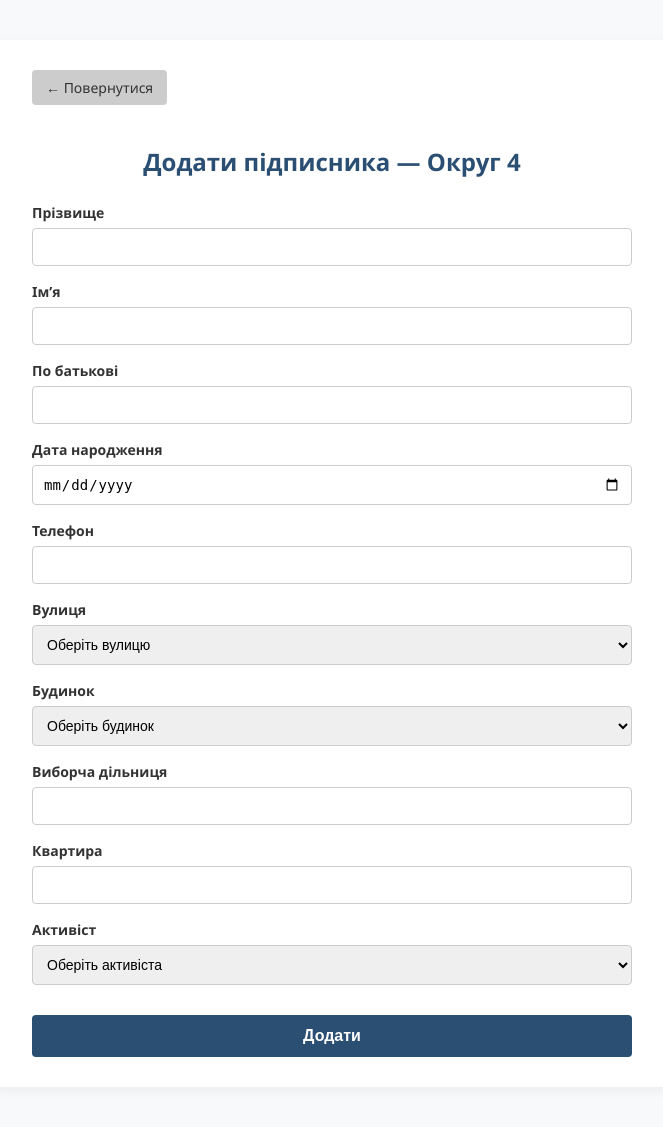
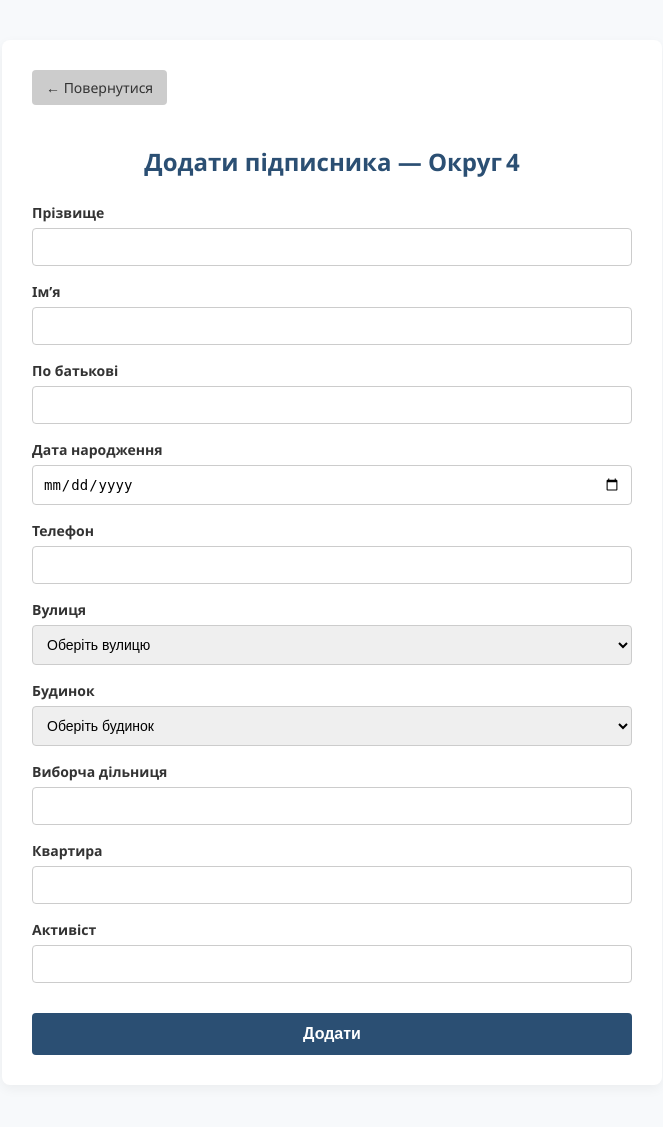
Before and after one commit to Aliina-ai/flask-db, a Flask app: page /regions4/add in a window 1280 px wide. Shown: the whole page, without its empty margins (308-971 px from the left). After the commit the page ends 1055 px from the top, so only its background shows below. Run offline with Flask 3, Linux system fonts and the light colour scheme; the visitor is signed in with stand-in values (Sample User, id 1); data that the repository does not hold is empty; parts of the project's set-up code (start-up, migrations or seed data) failed here and were passed over.

Commit message:
Update add_region4.html

```diff
--- a/templates/add_region4.html
+++ b/templates/add_region4.html
@@ -2,35 +2,49 @@
 <html lang="uk">
 <head>
   <meta charset="UTF-8">
-  <title>Додати підписника — Округ 4</title>
+  <title>Додати підписника — Округ 4</title>
   <style>
     body {
       font-family: 'Segoe UI', sans-serif;
-      background-color: #f7f9fb;
+      background: #f7f9fb;
+      padding: 40px;
       margin: 0;
-      padding: 40px;
     }
-    .wrapper {
+
+    .container {
       max-width: 600px;
       margin: auto;
-      background-color: #ffffff;
-      padding: 30px 40px;
+      background: #fff;
+      padding: 30px;
       border-radius: 8px;
       box-shadow: 0 4px 12px rgba(0, 0, 0, 0.05);
     }
+
     h2 {
       color: #2b4f73;
       text-align: center;
       margin-bottom: 25px;
     }
+
+    .back {
+      display: inline-block;
+      margin-bottom: 20px;
+      color: #2b4f73;
+      text-decoration: none;
+      font-size: 14px;
+    }
+
     label {
       display: block;
       margin-top: 16px;
+      font-size: 14px;
       font-weight: 600;
-      font-size: 14px;
       color: #333;
     }
-    input[type="text"], input[type="date"], select {
+
+    input[type="text"],
+    input[type="date"],
+    select {
       width: 100%;
       padding: 10px;
       margin-top: 6px;
@@ -39,40 +53,44 @@
       border-radius: 4px;
       box-sizing: border-box;
     }
+
     button {
       width: 100%;
       margin-top: 30px;
       padding: 12px;
-      background-color: #2b4f73;
-      color: white;
+      background: #2b4f73;
+      color: #fff;
       border: none;
       border-radius: 4px;
       font-size: 16px;
       font-weight: bold;
       cursor: pointer;
-      transition: background-color 0.2s ease;
+      transition: background-color 0.3s ease;
     }
-    button:hover {
-      background-color: #1f3e5a;
-    }
+
     .back {
       display: inline-block;
       margin-bottom: 20px;
       padding: 8px 14px;
-      background-color: #ccc;
+      background: #ccc;
       color: #333;
       text-decoration: none;
       border-radius: 4px;
       font-size: 14px;
+      transition: background-color 0.3s ease;
+    }
+
+    button:hover {
+      background: #1f3e5a;
     }
   </style>
 </head>
 <body>
-  <div class="wrapper">
+  <div class="container">
     <a href="{{ url_for('region4') }}" class="back">← Повернутися</a>
-    <h2>Додати підписника — Округ 4</h2>
+    <h2>Додати підписника — Округ 4</h2>
 
-    <form method="POST" action="{{ url_for('add_region4') }}">
+    <form method="POST">
       <label>Прізвище</label>
       <input type="text" name="last_name" required>
 
@@ -102,25 +120,27 @@
       </select>
 
       <label>Виборча дільниця</label>
-      <input type="text" name="district" id="district" readonly>
+      <input type="text" id="district" name="district" readonly>
 
       <label>Квартира</label>
       <input type="text" name="apartment">
 
-      <label>Активіст</label>
-      <select name="activist" required>
-        <option value="">Оберіть активіста</option>
-        {% for a in activists %}
-          <option value="{{ a.name }}">{{ a.name }}</option>
-        {% endfor %}
-      </select>
+      <div class="form-group">
+        <label>Активіст</label>
+        <input type="text" name="activist" list="activist-options" required>
+        <datalist id="activist-options">
+          {% for a in activists %}
+            <option value="{{ a.name }}">
+          {% endfor %}
+        </datalist>
+      </div>
 
       <button type="submit">Додати</button>
     </form>
   </div>
 
   <script>
-    const addressData = {{ address_data_json|safe }};
+    const addressData = {{ address_data_json | safe }};
 
     function updateBuildings() {
       const street = document.getElementById("street").value;
@@ -131,21 +151,24 @@
       districtInput.value = "";
 
       if (addressData[street]) {
-        addressData[street].buildings.forEach(function(building) {
-          const option = document.createElement("option");
-          option.value = building;
-          option.text = building;
-          buildingSelect.add(option);
+        Object.keys(addressData[street].buildings).forEach(b => {
+          const opt = document.createElement("option");
+          opt.value = b;
+          opt.textContent = b;
+          buildingSelect.appendChild(opt);
         });
       }
     }
 
     function updateDistrict() {
       const street = document.getElementById("street").value;
+      const building = document.getElementById("building").value;
       const districtInput = document.getElementById("district");
 
-      if (addressData[street]) {
-        districtInput.value = addressData[street].district;
+      if (addressData[street] && addressData[street].buildings[building]) {
+        districtInput.value = addressData[street].buildings[building];
+      } else {
+        districtInput.value = "";
       }
     }
   </script>
```
